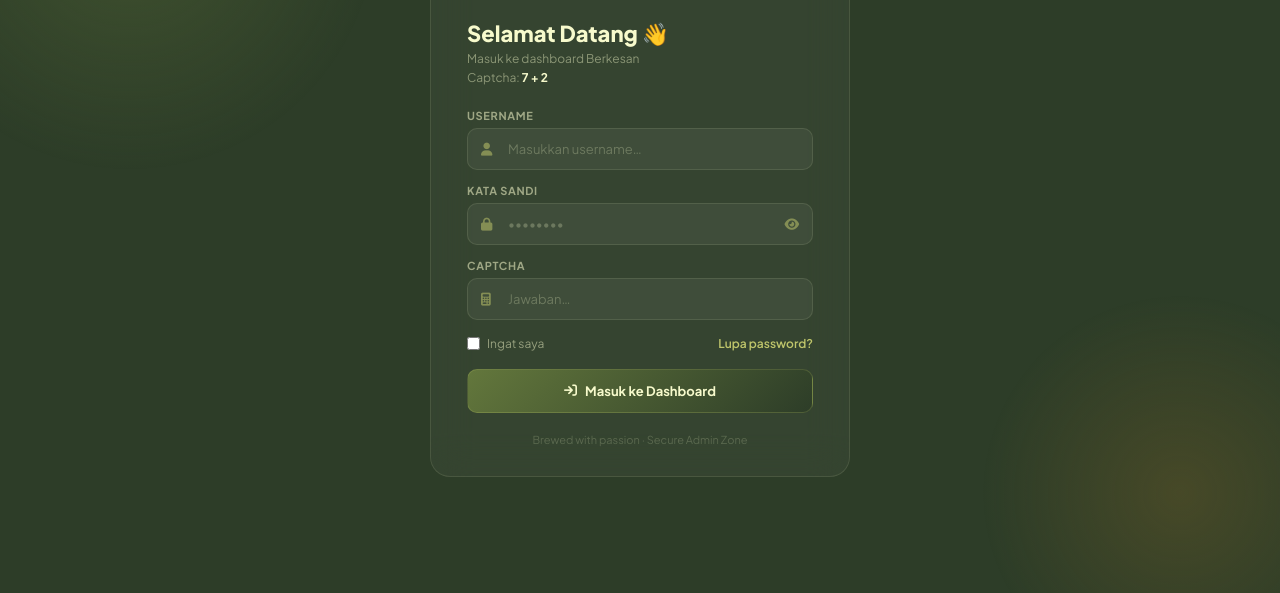
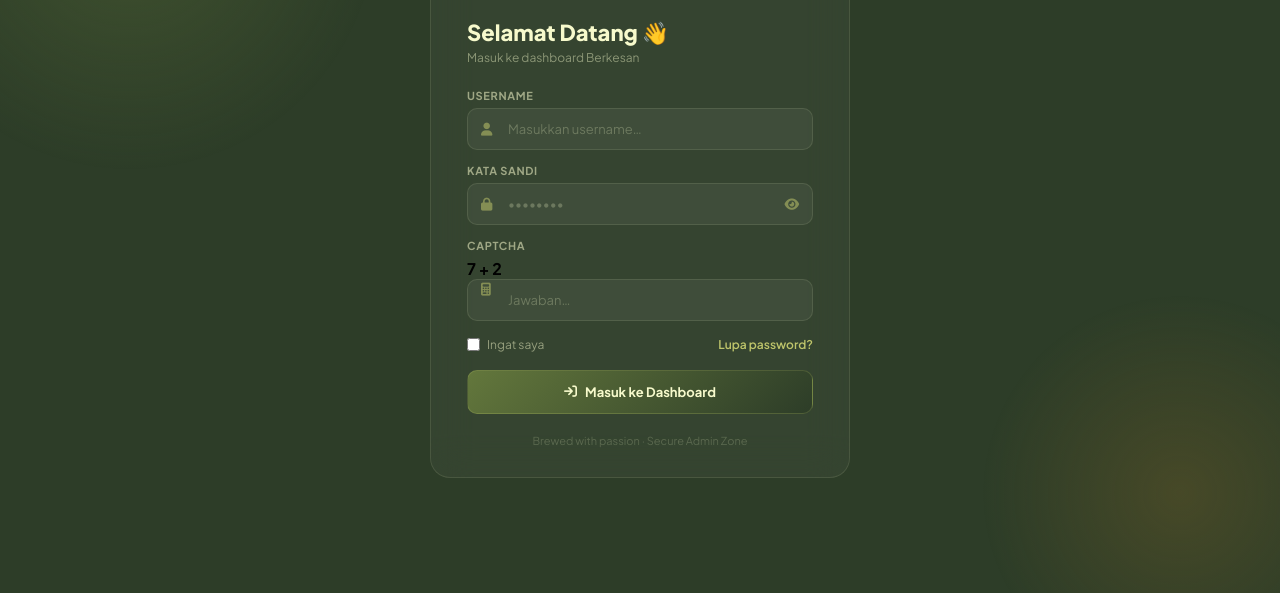
Before and after one commit to fhdytt/berkesan-coffe, a website: page public/pages/login.html in a window 1280 px wide. Shown: the part 207-800 px from the top of the page. Drawn offline with Linux system fonts and the light colour scheme.

Commit message:
feat:update pages again

```diff
--- a/public/pages/login.html
+++ b/public/pages/login.html
@@ -25,7 +25,6 @@
     <div class="heading">
       <h1>Selamat Datang 👋</h1>
       <p>Masuk ke dashboard Berkesan</p>
-      <p class="captcha-question">Captcha: <strong id="captchaQuestion"></strong></p>
     </div>
 
     <!-- Error -->
@@ -59,6 +58,7 @@
         <label>Captcha</label>
         <div class="input-wrap">
           <i class="fa-solid fa-calculator prefix"></i>
+          <strong id="captchaQuestion"></strong></p>
           <input type="number" id="captchaInput" placeholder="Jawaban…" autocomplete="off" />
         </div>
       </div>
```
